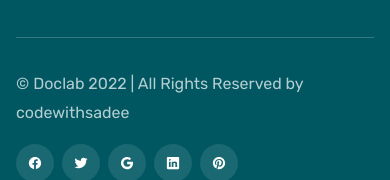
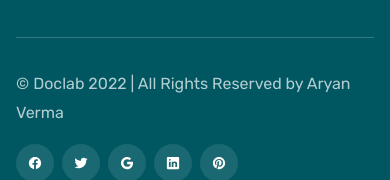
Before and after one commit to Aryanverma24/Aryan-Doctor, a plain HTML site: page index.html in a window 390 px wide. Shown: the part 7233-7413 px from the top of the page. Drawn offline with nearby package versions, Linux system fonts and the light colour scheme.

Commit message:
responsive doctor's appointment website by aryan

```diff
--- a/index.html
+++ b/index.html
@@ -813,7 +813,7 @@
 
         <div class="footer-bottom">
           <p class="text copyright">
-            &copy; Doclab 2022 | All Rights Reserved by codewithsadee
+            &copy; Doclab 2022 | All Rights Reserved by Aryan Verma
           </p>
 
           <ul class="social-list">
```
